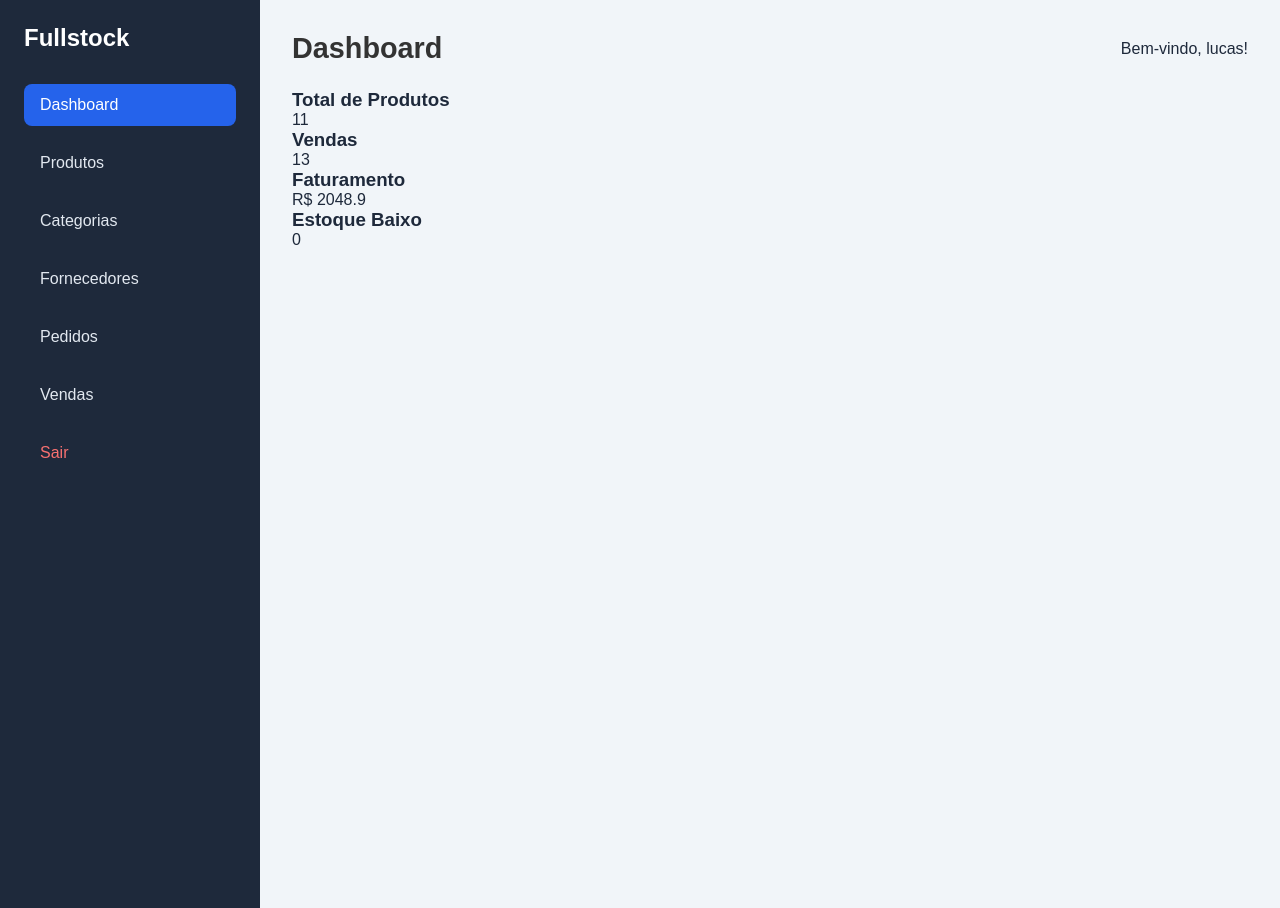
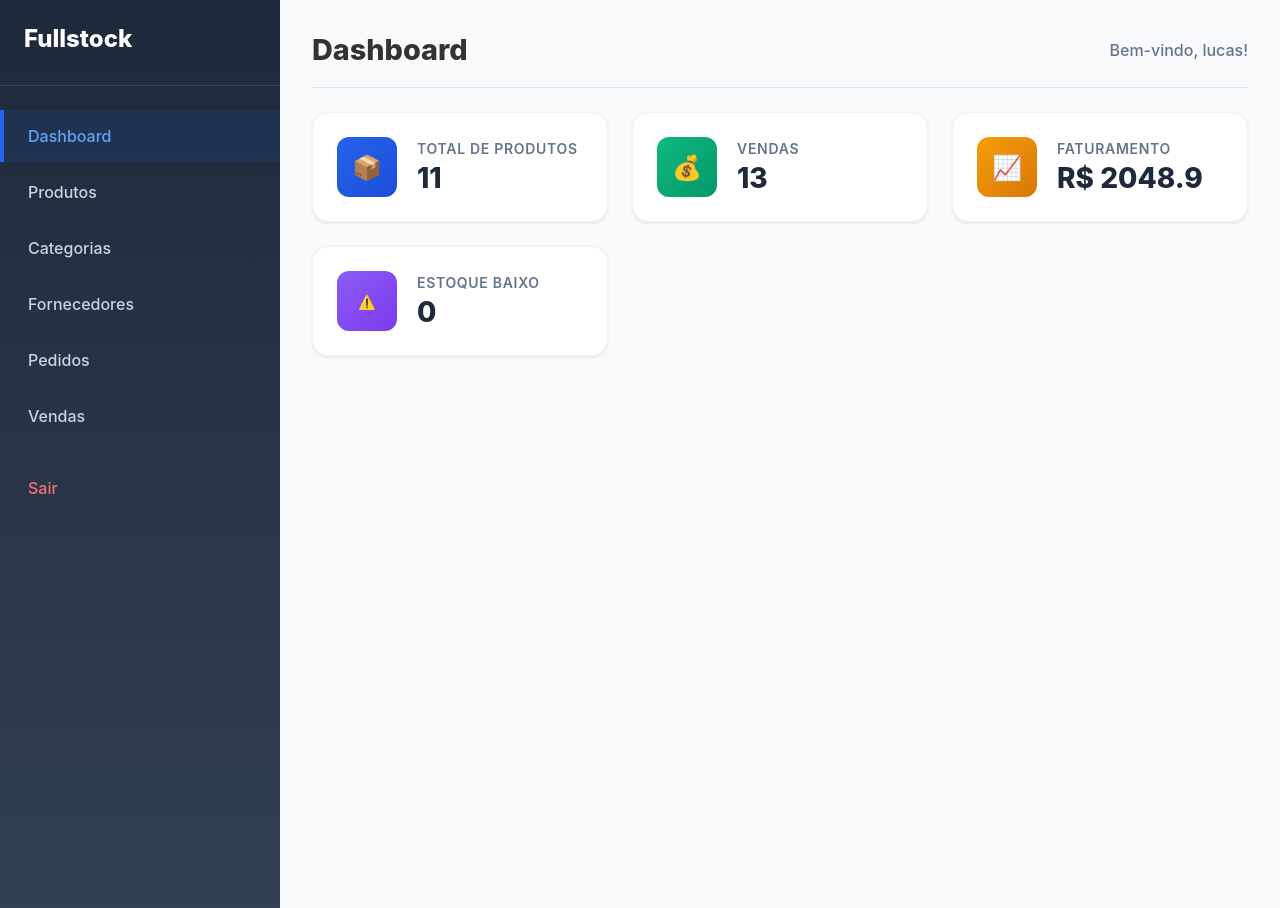
Before and after one commit to LucasNog21/FullStock, a Django app: page /dashboard/ in a window 1280 px wide. Run offline with Django 5.2, Linux system fonts and the light colour scheme; a user stored in the database is signed in; data comes from the database, SQL or seed files in the repository.

Commit message:
Sidebar consertado + fonte + dashboard - grid produtos

```diff
--- a/static/css/dashboard.css
+++ b/static/css/dashboard.css
@@ -1,77 +1,77 @@
-* {
-    margin: 0;
-    padding: 0;
-    box-sizing: border-box;
-}
-
-body {
-    font-family: Arial, Helvetica, sans-serif;
-    background: #f1f5f9;
-    color: #1e293b;
-}
-
 .app-container {
     display: flex;
     min-height: 100vh;
+    background: #f8fafc;
 }
 
 .sidebar {
-    width: 260px;
-    min-width: 260px;
-    background: #1e293b;
-    color: #fff;
-    padding: 24px;
+    width: 280px;
+    background: linear-gradient(180deg, #1e293b 0%, #334155 100%);
+    padding: 24px 0;
     position: fixed;
-    left: 0;
-    top: 0;
     height: 100vh;
     overflow-y: auto;
 }
 
 .sidebar-header {
-    margin-bottom: 32px;
+    padding: 0 24px 32px 24px;
+    border-bottom: 1px solid rgba(255, 255, 255, 0.1);
 }
 
 .sidebar-header h2 {
+    color: white;
     font-size: 24px;
-    font-weight: bold;
+    font-weight: 800;
+    margin: 0;
 }
 
 .nav-menu {
     list-style: none;
-    display: flex;
-    flex-direction: column;
-    gap: 16px;
+    padding: 24px 0 0 0;
+    margin: 0;
+}
+
+.nav-menu li {
+    margin-bottom: 4px;
 }
 
 .nav-link {
     display: block;
-    padding: 12px 16px;
-    font-size: 16px;
-    color: #e2e8f0;
+    padding: 16px 24px;
+    color: #cbd5e1;
     text-decoration: none;
-    border-radius: 8px;
-    transition: 0.2s;
+    font-weight: 500;
+    transition: all 0.2s ease;
+    border-left: 4px solid transparent;
 }
 
 .nav-link:hover {
-    background: rgba(255,255,255,0.1);
+    background: rgba(255, 255, 255, 0.05);
+    color: white;
+    border-left-color: #2563eb;
 }
 
 .nav-link.active {
-    background: #2563eb;
-    color: #fff;
+    background: rgba(37, 99, 235, 0.1);
+    color: #60a5fa;
+    border-left-color: #2563eb;
 }
 
 .nav-link.logout {
     color: #f87171;
+    margin-top: 20px;
+}
+
+.nav-link.logout:hover {
+    background: rgba(248, 113, 113, 0.1);
+    border-left-color: #f87171;
 }
 
 .main-content {
     flex: 1;
+    margin-left: 280px;
     padding: 32px;
-    margin-left: 260px;
-    min-height: 100vh;
+    background: #f8fafc;
 }
 
 .page-header {
@@ -79,80 +79,223 @@ body {
     justify-content: space-between;
     align-items: center;
     margin-bottom: 32px;
+    padding-bottom: 20px;
+    border-bottom: 1px solid #e2e8f0;
 }
 
 .page-header h1 {
-    font-size: 28px;
-    font-weight: bold;
+    font-size: 32px;
+    font-weight: 800;
+    color: #1e293b;
+    margin: 0;
 }
 
-.btn-primary {
-    background: #2563eb;
-    color: #fff;
-    padding: 12px 20px;
-    border-radius: 8px;
-    text-decoration: none;
-    font-weight: bold;
-    transition: 0.2s;
+.user-info {
+    color: #64748b;
+    font-weight: 500;
 }
 
-.btn-primary:hover {
-    background: #1d4ed8;
+.dashboard-grid {
+    display: grid;
+    grid-template-columns: repeat(auto-fit, minmax(250px, 1fr));
+    gap: 24px;
+    margin-bottom: 32px;
 }
 
-.menu-btn {
-    display: none;
+.metric-card {
+    display: flex;
+    align-items: center;
+    gap: 20px;
+    padding: 24px;
+    background: white;
+    border-radius: 16px;
+    box-shadow: 0 1px 3px rgba(0, 0, 0, 0.1);
+    border: 1px solid rgba(203, 213, 225, 0.3);
+    transition: all 0.2s ease;
 }
 
-.menu-overlay {
-    display: none;
+.metric-card:hover {
+    transform: translateY(-4px);
+    box-shadow: 0 20px 40px rgba(0, 0, 0, 0.1);
 }
 
-#menu-toggle {
-    display: none;
+.metric-icon {
+    width: 60px;
+    height: 60px;
+    border-radius: 12px;
+    display: flex;
+    align-items: center;
+    justify-content: center;
+    font-size: 24px;
+    font-weight: bold;
+    color: white;
 }
 
-@media (max-width: 900px) {
+.metric-icon.products {
+    background: linear-gradient(135deg, #2563eb, #1d4ed8);
+}
 
-    .menu-btn {
-        position: fixed;
-        top: 20px;
-        left: 20px;
-        font-size: 30px;
-        background: #1e293b;
-        color: #fff;
-        padding: 10px;
-        border-radius: 8px;
-        cursor: pointer;
-        z-index: 1001;
-        display: block;
+.metric-icon.sales {
+    background: linear-gradient(135deg, #10b981, #059669);
+}
+
+.metric-icon.revenue {
+    background: linear-gradient(135deg, #f59e0b, #d97706);
+}
+
+.metric-icon.stock {
+    background: linear-gradient(135deg, #8b5cf6, #7c3aed);
+}
+
+.metric-icon::before {
+    content: '📊';
+}
+
+.metric-icon.products::before {
+    content: '📦';
+}
+
+.metric-icon.sales::before {
+    content: '💰';
+}
+
+.metric-icon.revenue::before {
+    content: '📈';
+}
+
+.metric-icon.stock::before {
+    content: '⚠️';
+}
+
+.metric-info h3 {
+    font-size: 14px;
+    font-weight: 600;
+    color: #64748b;
+    margin: 0 0 4px 0;
+    text-transform: uppercase;
+    letter-spacing: 0.05em;
+}
+
+.metric-value {
+    font-size: 28px;
+    font-weight: 800;
+    color: #1e293b;
+    margin: 0;
+}
+
+.dashboard-content {
+    display: grid;
+    gap: 24px;
+}
+
+.recent-products h2 {
+    font-size: 24px;
+    font-weight: 700;
+    color: #1e293b;
+    margin-bottom: 24px;
+}
+
+.products-grid {
+    display: grid;
+    grid-template-columns: repeat(auto-fit, minmax(280px, 1fr));
+    gap: 20px;
+}
+
+.product-card {
+    background: #f8fafc;
+    border-radius: 12px;
+    overflow: hidden;
+    transition: all 0.2s ease;
+    border: 1px solid #e2e8f0;
+}
+
+.product-card:hover {
+    transform: translateY(-2px);
+    box-shadow: 0 8px 25px rgba(0, 0, 0, 0.1);
+}
+
+.product-card img {
+    width: 100%;
+    height: 200px;
+    object-fit: cover;
+}
+
+.product-info {
+    padding: 16px;
+}
+
+.product-info h3 {
+    font-size: 16px;
+    font-weight: 600;
+    color: #1e293b;
+    margin-bottom: 8px;
+}
+
+.price {
+    font-size: 18px;
+    font-weight: 700;
+    color: #10b981;
+    margin-bottom: 4px;
+}
+
+.stock {
+    font-size: 14px;
+    color: #64748b;
+}
+
+.date-filter select {
+    padding: 8px 16px;
+    border: 2px solid #e5e7eb;
+    border-radius: 8px;
+    background: white;
+    color: #374151;
+    font-weight: 500;
+}
+
+/* Responsive Design */
+@media (max-width: 1024px) {
+    .sidebar {
+        width: 240px;
     }
 
+    .main-content {
+        margin-left: 240px;
+        padding: 20px;
+    }
+
+    .dashboard-grid {
+        grid-template-columns: repeat(auto-fit, minmax(220px, 1fr));
+        gap: 16px;
+    }
+}
+
+@media (max-width: 768px) {
     .sidebar {
         transform: translateX(-100%);
-        transition: 0.3s;
-    }
-
-    #menu-toggle:checked ~ .menu-overlay {
-        display: block;
-    }
-
-    #menu-toggle:checked ~ .app-container .sidebar {
-        transform: translateX(0);
-    }
-
-    .menu-overlay {
-        position: fixed;
-        top: 0;
-        left: 0;
-        width: 100%;
-        height: 100%;
-        background: rgba(0,0,0,0.4);
-        z-index: 1000;
+        transition: transform 0.3s ease;
     }
 
     .main-content {
         margin-left: 0;
-        padding: 20px;
+        padding: 16px;
+    }
+
+    .page-header {
+        flex-direction: column;
+        align-items: flex-start;
+        gap: 16px;
+    }
+
+    .page-header h1 {
+        font-size: 24px;
+    }
+
+    .dashboard-grid {
+        grid-template-columns: 1fr;
+        gap: 16px;
+    }
+
+    .products-grid {
+        grid-template-columns: 1fr;
     }
 }
--- a/static/css/main.css
+++ b/static/css/main.css
@@ -1,3 +1,41 @@
+html, body {
+    margin: 0;
+    padding: 0;
+    width: 100%;
+    height: 100%;
+    font-family: -apple-system, BlinkMacSystemFont, "Segoe UI", Roboto, Oxygen, Ubuntu, Cantarell, sans-serif;
+    background: #f1f5f9;
+}
+
+.main-content {
+    width: 100%;
+    height: 100%;
+    padding: 24px;
+    box-sizing: border-box;
+}
+
+.page-header {
+    display: flex;
+    justify-content: space-between;
+    align-items: center;
+    margin-bottom: 24px;
+}
+
+.page-header h1 {
+    font-size: 28px;
+    font-weight: 700;
+    margin: 0;
+}
+
+.btn-primary {
+    background: #2563eb;
+    color: white;
+    padding: 10px 16px;
+    border-radius: 8px;
+    text-decoration: none;
+    font-weight: 600;
+}
+
 .product-card-link,
 .product-card-link:visited,
 .product-card-link:hover,
@@ -13,7 +51,7 @@
     background: white;
     border-radius: 16px;
     padding: 32px;
-    box-shadow: 0 1px 3px rgba(51, 27, 27, 0.1);
+    box-shadow: 0 1px 3px rgba(0,0,0,0.06);
     border: 1px solid rgba(203, 213, 225, 0.3);
     box-sizing: border-box;
 }
@@ -21,7 +59,7 @@
 .products-grid-large {
     width: 100%;
     display: grid;
-    grid-template-columns: repeat(auto-fit, minmax(280px, 1fr));
+    grid-template-columns: repeat(auto-fill, minmax(280px, 1fr));
     gap: 32px;
     align-items: stretch;
 }
@@ -34,12 +72,11 @@
     transition: all 0.3s ease;
     display: flex;
     flex-direction: column;
-    position: relative;
 }
 
 .product-card-large:hover {
-    transform: translateY(-8px);
-    box-shadow: 0 20px 40px rgba(0, 0, 0, 0.15);
+    transform: translateY(-6px);
+    box-shadow: 0 16px 35px rgba(0,0,0,0.12);
     border-color: #2563eb;
 }
 
@@ -65,6 +102,7 @@
 .description {
     font-size: 14px;
     margin-bottom: 16px;
+    color: #475569;
 }
 
 .price {
@@ -105,6 +143,10 @@
 }
 
 @media (max-width: 768px) {
+    .main-content {
+        padding: 16px;
+    }
+
     .products-container {
         padding: 20px;
     }
--- a/templates/base.html
+++ b/templates/base.html
@@ -17,12 +17,6 @@
 </head>
 
 <body>
-
-    <input type="checkbox" id="menu-toggle">
-
-    <label for="menu-toggle" class="menu-btn">☰</label>
-
-    <label for="menu-toggle" class="menu-overlay"></label>
 
     <div class="app-container">
 
```
